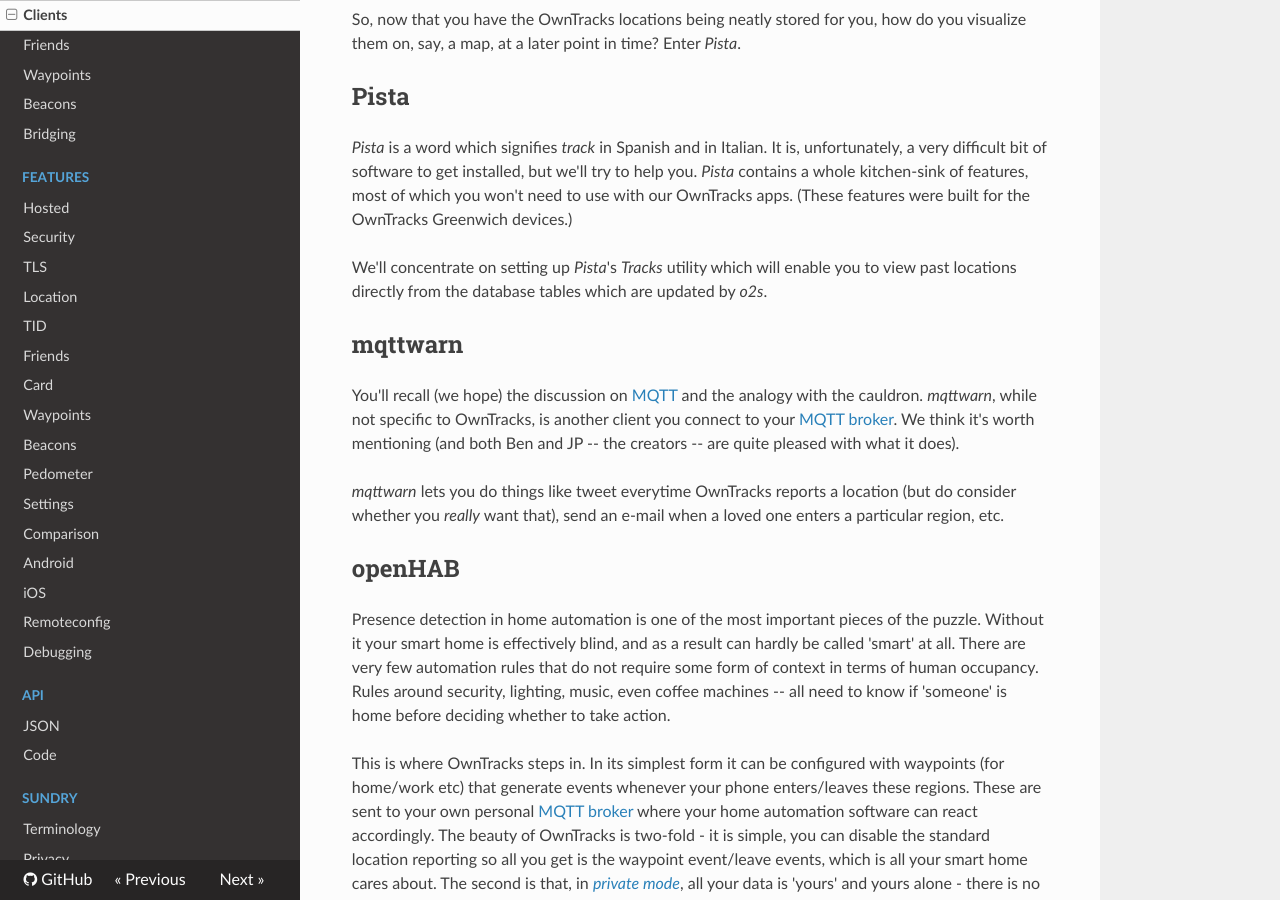
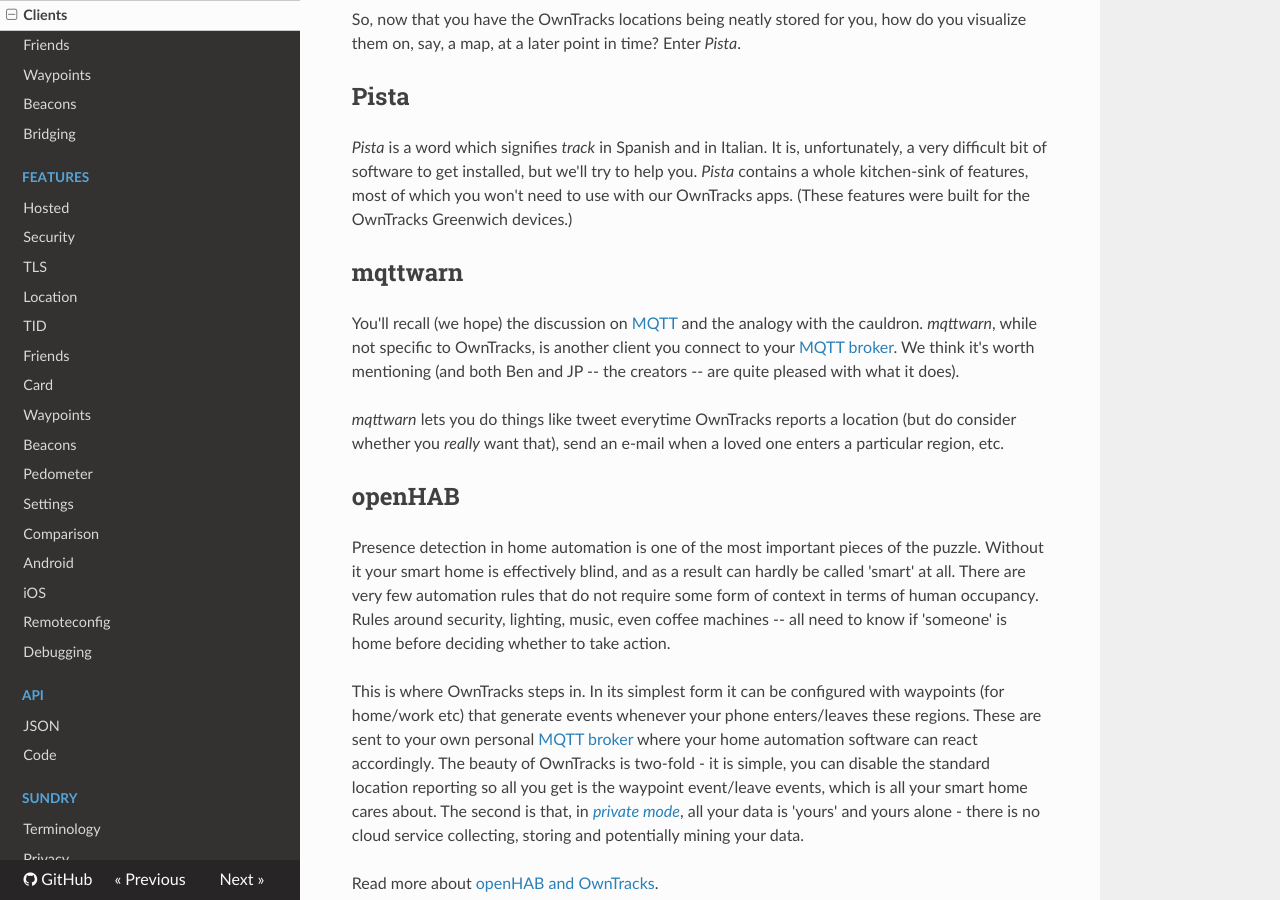
Before and after one commit to owntracks/booklet, an MkDocs documentation site: the page built from docs/guide/clients.md, in a window 1280 px wide and 900 px high, scrolled down 1357 px. Built offline with MkDocs 1.6.1, drawn with Linux system fonts in a browser that asks for light colours; nearby versions of some CDN libraries; old or Windows-style settings are respelled for this version of MkDocs.

Commit message:
remove teaser to doc which hasn't yet been written

```diff
--- a/docs/guide/clients.md
+++ b/docs/guide/clients.md
@@ -50,8 +50,6 @@ So, now that you have the OwnTracks locations being neatly stored for you, how d
 
 _Pista_ is a word which signifies _track_ in Spanish and in Italian. It is, unfortunately, a very difficult bit of software to get installed, but we'll try to help you. _Pista_ contains a whole kitchen-sink of features, most of which you won't need to use with our OwnTracks apps. (These features were built for the OwnTracks Greenwich devices.)
 
-We'll concentrate on setting up _Pista_'s _Tracks_ utility which will enable you to view past locations directly from the database tables which are updated by _o2s_.
-
 ## mqttwarn
 
 You'll recall (we hope) the discussion on [MQTT](mqtt.md) and the analogy with the cauldron. _mqttwarn_, while not specific to OwnTracks, is another client you connect to your [MQTT broker](broker.md). We think it's worth mentioning (and both Ben and JP -- the creators -- are quite pleased with what it does).
```
